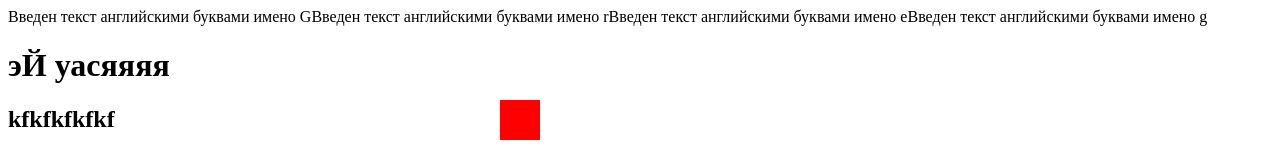
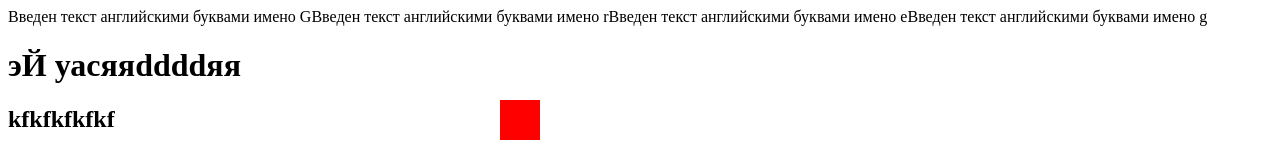
Before and after one commit to vlados36/myBlog, a plain HTML site: page Index.html in a window 1280 px wide. Shown: the top 153 px of the page. Drawn offline with Linux system fonts and the light colour scheme.

Commit message:
7 commit

```diff
--- a/Index.html
+++ b/Index.html
@@ -7,7 +7,7 @@
 <title> Северный ГОА </title>
 </head>
 <body>
-<h1>эЙ уасяяяя</h1>
+<h1>эЙ уасяяddddяя</h1>
 <h2>kfkfkfkfkf</h2>
 <p>gddgdfgdf</p>
 	<div id="content">
```
